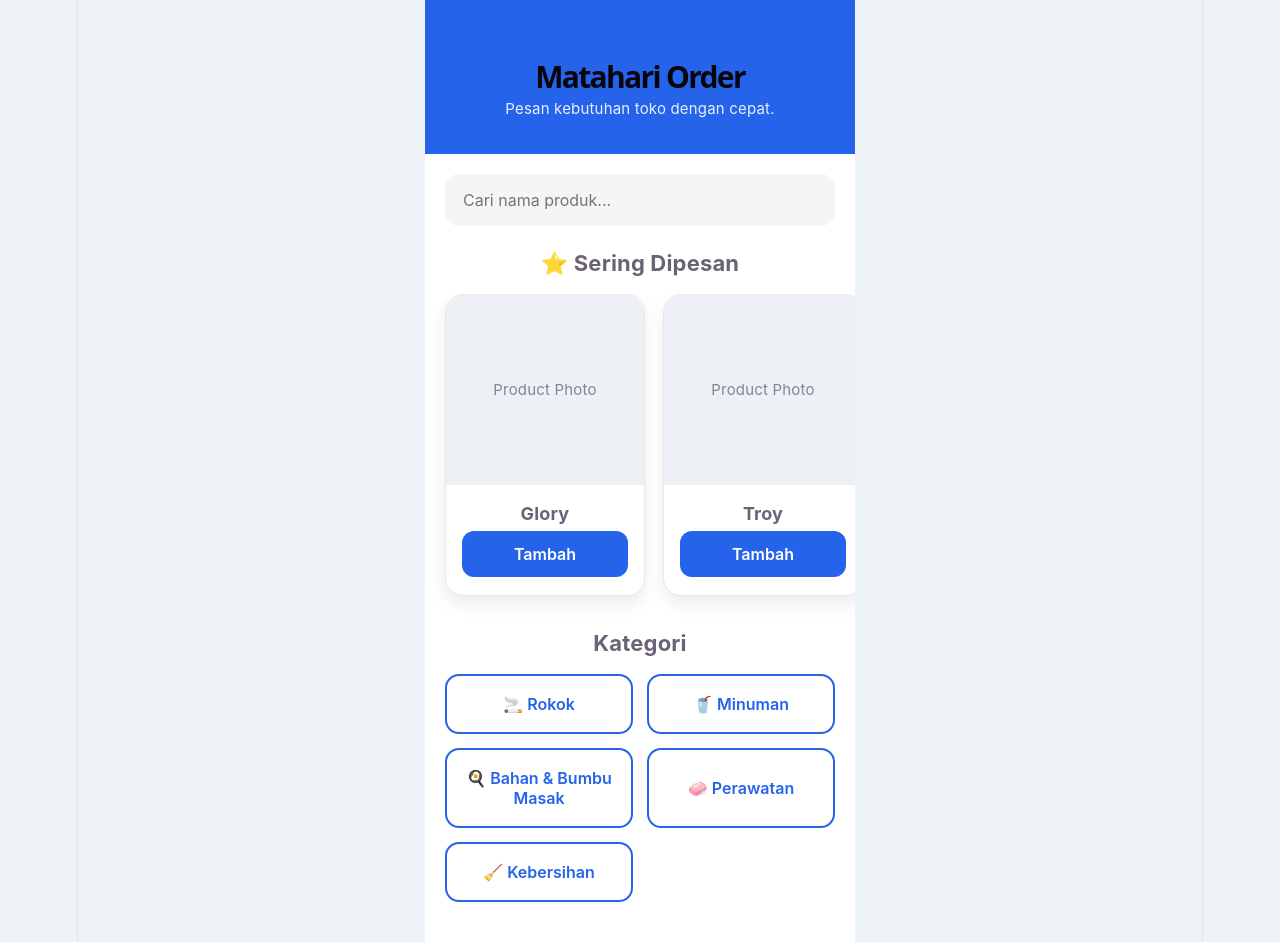
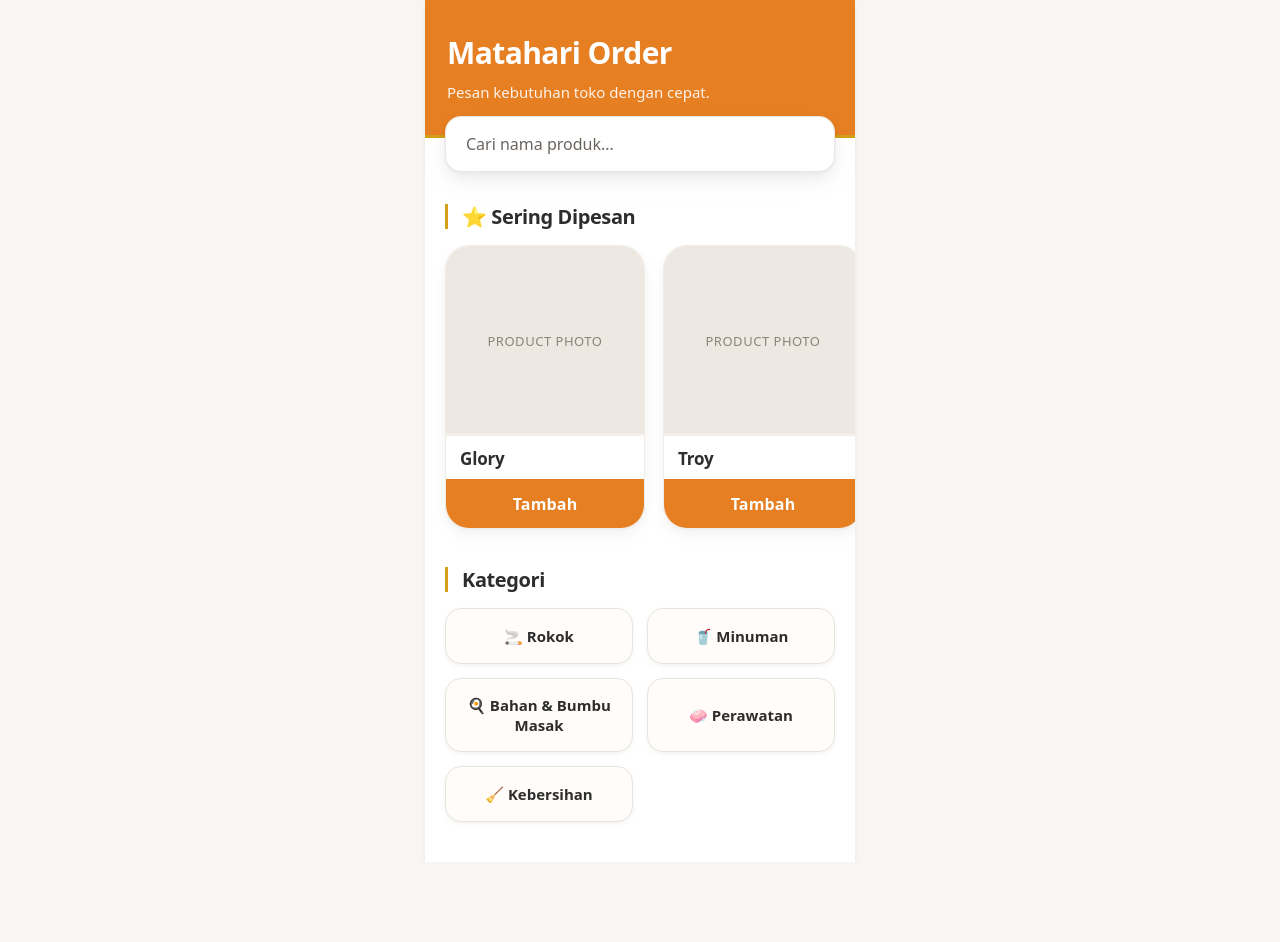
Before and after one commit to clengkono/matahari-order, a React (Vite) app: page / in a window 1280 px wide. After the commit the page ends 862 px from the top, so only its background shows below. Built offline with nearby package versions, Linux system fonts and the light colour scheme.

Commit message:
Release 0.2 - Brand foundation complete

```diff
--- a/src/App.css
+++ b/src/App.css
@@ -1,194 +1,300 @@
-*{
-  margin:0;
-  padding:0;
-  box-sizing:border-box;
-  font-family:Inter, Arial, Helvetica, sans-serif;
+/* ==========================================================================
+   MATAHARI ORDER — App Styles
+   Visual layer only. All class names match App.jsx markup.
+   ========================================================================== */
+
+
+/* --------------------------------------------------------------------------
+   1. Design Tokens
+   -------------------------------------------------------------------------- */
+
+:root {
+  /* Brand colors */
+  --color-primary: #E67E22;
+  --color-primary-hover: #D35400;
+  --color-accent: #D4A017;
+  --color-white: #FFFFFF;
+  --color-text: #2D2D2D;
+  --color-text-muted: #6B6560;
+  --color-bg: #F8F6F2;
+  --color-surface: #FFFFFF;
+  --color-surface-raised: #FFFCF9;
+  --color-border: #E8E4DE;
+  --color-border-light: #F0ECE6;
+  --color-image-bg: #EDE8E1;
+  --color-image-text: #8A847C;
+
+  /* Typography */
+  --font-family: system-ui, -apple-system, "Segoe UI", Roboto, "Helvetica Neue", Arial, sans-serif;
+
+  /* Border radius */
+  --radius-sm: 12px;
+  --radius-md: 16px;
+  --radius-lg: 20px;
+  --radius-xl: 24px;
+
+  /* Layered shadows — warm charcoal tint, low opacity */
+  --shadow-layered-sm:
+    0 1px 2px rgba(45, 45, 45, 0.03),
+    0 2px 6px rgba(45, 45, 45, 0.04);
+  --shadow-layered-md:
+    0 1px 3px rgba(45, 45, 45, 0.03),
+    0 4px 12px rgba(45, 45, 45, 0.04),
+    0 8px 20px rgba(45, 45, 45, 0.03);
+  --shadow-layered-lg:
+    0 2px 4px rgba(45, 45, 45, 0.04),
+    0 8px 20px rgba(45, 45, 45, 0.05),
+    0 16px 32px rgba(45, 45, 45, 0.03);
+  --shadow-search-float:
+    0 2px 4px rgba(45, 45, 45, 0.04),
+    0 6px 16px rgba(45, 45, 45, 0.06),
+    0 12px 28px rgba(45, 45, 45, 0.04);
+
+  /* Motion */
+  --transition: 0.15s ease;
 }
 
-body{
-  background:#eef3f8;
+
+/* --------------------------------------------------------------------------
+   2. Base / Reset
+   -------------------------------------------------------------------------- */
+
+* {
+  margin: 0;
+  padding: 0;
+  box-sizing: border-box;
+  font-family: var(--font-family);
 }
 
-.app{
-  max-width:430px;
-  min-height:100vh;
-  margin:auto;
-  background:white;
+body {
+  background: var(--color-bg);
+  color: var(--color-text);
+  -webkit-font-smoothing: antialiased;
+  -moz-osx-font-smoothing: grayscale;
 }
 
-.header{
-  background:#2563eb;
-  color:white;
-  padding:32px 22px;
+
+/* --------------------------------------------------------------------------
+   3. App Shell
+   -------------------------------------------------------------------------- */
+
+.app {
+  max-width: 430px;
+  min-height: 100vh;
+  margin: auto;
+  background: var(--color-surface);
+  box-shadow: var(--shadow-layered-sm);
 }
 
-.header h1{
-  font-size:30px;
-  font-weight:700;
-  margin-bottom:6px;
+
+/* --------------------------------------------------------------------------
+   4. Header
+   -------------------------------------------------------------------------- */
+
+.header {
+  background: var(--color-primary);
+  color: var(--color-white);
+  padding: 36px 22px 32px;
+  border-bottom: 3px solid var(--color-accent);
 }
 
-.header p{
-  opacity:.9;
-  font-size:15px;
+.header h1 {
+  font-size: 30px;
+  font-weight: 700;
+  margin-bottom: 10px;
+  letter-spacing: -0.02em;
+  line-height: 1.15;
+  color: var(--color-white);
 }
 
-.searchSection{
-  padding:20px;
+.header p {
+  font-size: 15px;
+  font-weight: 400;
+  line-height: 1.5;
+  color: rgba(255, 255, 255, 0.9);
 }
 
-.searchBox{
-  width:100%;
-  padding:16px 18px;
-  border:none;
-  border-radius:14px;
-  background:#f3f5f7;
-  font-size:16px;
+
+/* --------------------------------------------------------------------------
+   5. Search — floating premium secondary focal point
+   -------------------------------------------------------------------------- */
+
+.searchSection {
+  position: relative;
+  z-index: 2;
+  padding: 0 20px 24px;
+  margin-top: -22px;
+  background: transparent;
 }
 
-.searchBox:focus{
-  outline:none;
+.searchBox {
+  width: 100%;
+  min-height: 52px;
+  padding: 16px 20px;
+  border: 1px solid rgba(232, 228, 222, 0.9);
+  border-radius: var(--radius-md);
+  background: var(--color-white);
+  font-size: 16px;
+  color: var(--color-text);
+  box-shadow: var(--shadow-search-float);
+  transition:
+    border-color var(--transition),
+    box-shadow var(--transition);
 }
 
-.sectionTitle{
-  font-size:22px;
-  font-weight:700;
-  margin:4px 20px 18px;
+.searchBox::placeholder {
+  color: var(--color-text-muted);
 }
 
-.productRow{
-  display:flex;
-  gap:18px;
-  overflow-x:auto;
-  padding:0 20px 30px;
+.searchBox:focus {
+  outline: none;
+  border-color: var(--color-accent);
+  box-shadow:
+    var(--shadow-search-float),
+    0 0 0 3px rgba(212, 160, 23, 0.12);
 }
 
-.productRow::-webkit-scrollbar{
-  display:none;
+
+/* --------------------------------------------------------------------------
+   6. Section Titles
+   -------------------------------------------------------------------------- */
+
+.sectionTitle {
+  font-size: 20px;
+  font-weight: 700;
+  margin: 8px 20px 16px;
+  padding-left: 14px;
+  border-left: 3px solid var(--color-accent);
+  color: var(--color-text);
+  letter-spacing: -0.02em;
+  line-height: 1.25;
 }
 
-.productCard{
 
-  min-width:200px;
+/* --------------------------------------------------------------------------
+   7. Product Row (horizontal scroll)
+   -------------------------------------------------------------------------- */
 
-  border-radius:18px;
-
-  overflow:hidden;
-
-  background:white;
-
-  border:1px solid #e8e8e8;
-
-  box-shadow:0 8px 18px rgba(0,0,0,.08);
-
+.productRow {
+  display: flex;
+  gap: 18px;
+  overflow-x: auto;
+  padding: 0 20px 30px;
 }
 
-.imagePlaceholder{
-
-  height:190px;
-
-  display:flex;
-
-  justify-content:center;
-
-  align-items:center;
-
-  background:#edf1f5;
-
-  color:#7b8794;
-
-  font-size:15px;
-
+.productRow::-webkit-scrollbar {
+  display: none;
 }
 
-.productName{
 
-  font-size:18px;
+/* --------------------------------------------------------------------------
+   8. Product Cards — catalog photo emphasis, connected action
+   -------------------------------------------------------------------------- */
 
-  font-weight:700;
-
-  padding:16px 16px 4px;
-
+.productCard {
+  display: flex;
+  flex-direction: column;
+  min-width: 200px;
+  border-radius: var(--radius-xl);
+  overflow: hidden;
+  background: var(--color-surface);
+  border: 1px solid var(--color-border-light);
+  box-shadow: var(--shadow-layered-md);
 }
 
-.productCategory{
-
-  color:#777;
-
-  padding:0 16px 18px;
-
+.imagePlaceholder {
+  flex-shrink: 0;
+  height: 190px;
+  display: flex;
+  justify-content: center;
+  align-items: center;
+  background: var(--color-image-bg);
+  color: var(--color-image-text);
+  font-size: 13px;
+  font-weight: 500;
+  letter-spacing: 0.04em;
+  text-transform: uppercase;
+  border-bottom: 1px solid var(--color-border-light);
+  box-shadow: inset 0 -1px 0 rgba(255, 255, 255, 0.6);
 }
 
-.addButton{
-
-  margin:0 16px 18px;
-
-  width:calc(100% - 32px);
-
-  border:none;
-
-  border-radius:12px;
-
-  padding:13px;
-
-  background:#2563eb;
-
-  color:white;
-
-  font-size:16px;
-
-  font-weight:600;
-
-  cursor:pointer;
-
+.productName {
+  font-size: 17px;
+  font-weight: 700;
+  padding: 12px 14px 10px;
+  color: var(--color-text);
+  letter-spacing: -0.01em;
+  line-height: 1.25;
 }
 
-.addButton:hover{
-
-  background:#1d4ed8;
-
+.productCategory {
+  color: var(--color-text-muted);
+  padding: 0 14px 12px;
 }
 
-.categoryGrid{
-
-  display:grid;
-
-  grid-template-columns:repeat(2,1fr);
-
-  gap:14px;
-
-  padding:0 20px 40px;
-
+.addButton {
+  margin: 0;
+  width: 100%;
+  min-height: 46px;
+  border: none;
+  border-top: 1px solid rgba(230, 126, 34, 0.2);
+  border-radius: 0;
+  padding: 13px;
+  background: var(--color-primary);
+  color: var(--color-white);
+  font-size: 16px;
+  font-weight: 600;
+  letter-spacing: 0.01em;
+  cursor: pointer;
+  transition: background-color var(--transition);
 }
 
-.categoryButton{
-
-  border:none;
-
-  border-radius:14px;
-
-  background:white;
-
-  border:2px solid #2563eb;
-
-  color:#2563eb;
-
-  font-size:16px;
-
-  font-weight:600;
-
-  padding:18px;
-
-  cursor:pointer;
-
-  transition:.2s;
-
+.addButton:hover {
+  background: var(--color-primary-hover);
 }
 
-.categoryButton:hover{
+.addButton:focus-visible {
+  outline: 2px solid var(--color-accent);
+  outline-offset: -2px;
+}
 
-  background:#2563eb;
 
-  color:white;
+/* --------------------------------------------------------------------------
+   9. Category Grid
+   -------------------------------------------------------------------------- */
 
+.categoryGrid {
+  display: grid;
+  grid-template-columns: repeat(2, 1fr);
+  gap: 14px;
+  padding: 0 20px 40px;
 }
+
+.categoryButton {
+  min-height: 56px;
+  border: 1px solid var(--color-border);
+  border-radius: var(--radius-md);
+  background: var(--color-surface-raised);
+  color: var(--color-text);
+  font-size: 15px;
+  font-weight: 600;
+  padding: 16px 14px;
+  text-align: center;
+  cursor: pointer;
+  box-shadow: var(--shadow-layered-sm);
+  transition:
+    background-color var(--transition),
+    border-color var(--transition),
+    box-shadow var(--transition);
+}
+
+.categoryButton:hover {
+  background: #FFF8F0;
+  border-color: var(--color-primary);
+  box-shadow: var(--shadow-layered-md);
+}
+
+.categoryButton:focus-visible {
+  outline: 2px solid var(--color-accent);
+  outline-offset: 2px;
+}
--- a/src/index.css
+++ b/src/index.css
@@ -1,111 +1,48 @@
+/* ==========================================================================
+   MATAHARI ORDER — Global Styles
+   Shared tokens and document-level defaults.
+   Component styles live in App.css.
+   ========================================================================== */
+
+
+/* --------------------------------------------------------------------------
+   1. Shared Design Tokens
+   (Mirrors App.css for document-level use)
+   -------------------------------------------------------------------------- */
+
 :root {
-  --text: #6b6375;
-  --text-h: #08060d;
-  --bg: #fff;
-  --border: #e5e4e7;
-  --code-bg: #f4f3ec;
-  --accent: #aa3bff;
-  --accent-bg: rgba(170, 59, 255, 0.1);
-  --accent-border: rgba(170, 59, 255, 0.5);
-  --social-bg: rgba(244, 243, 236, 0.5);
-  --shadow:
-    rgba(0, 0, 0, 0.1) 0 10px 15px -3px, rgba(0, 0, 0, 0.05) 0 4px 6px -2px;
+  --color-primary: #E67E22;
+  --color-accent: #D4A017;
+  --color-text: #2D2D2D;
+  --color-bg: #F8F6F2;
+  --color-surface: #FFFFFF;
+  --color-border: #E8E4DE;
 
-  --sans: system-ui, 'Segoe UI', Roboto, sans-serif;
-  --heading: system-ui, 'Segoe UI', Roboto, sans-serif;
-  --mono: ui-monospace, Consolas, monospace;
-
-  font: 18px/145% var(--sans);
-  letter-spacing: 0.18px;
-  color-scheme: light dark;
-  color: var(--text);
-  background: var(--bg);
   font-synthesis: none;
   text-rendering: optimizeLegibility;
   -webkit-font-smoothing: antialiased;
   -moz-osx-font-smoothing: grayscale;
-
-  @media (max-width: 1024px) {
-    font-size: 16px;
-  }
 }
 
-@media (prefers-color-scheme: dark) {
-  :root {
-    --text: #9ca3af;
-    --text-h: #f3f4f6;
-    --bg: #16171d;
-    --border: #2e303a;
-    --code-bg: #1f2028;
-    --accent: #c084fc;
-    --accent-bg: rgba(192, 132, 252, 0.15);
-    --accent-border: rgba(192, 132, 252, 0.5);
-    --social-bg: rgba(47, 48, 58, 0.5);
-    --shadow:
-      rgba(0, 0, 0, 0.4) 0 10px 15px -3px, rgba(0, 0, 0, 0.25) 0 4px 6px -2px;
-  }
 
-  #social .button-icon {
-    filter: invert(1) brightness(2);
-  }
-}
+/* --------------------------------------------------------------------------
+   2. Document / Root
+   -------------------------------------------------------------------------- */
 
 body {
   margin: 0;
+  background: var(--color-bg);
+  color: var(--color-text);
 }
 
 #root {
-  width: 1126px;
+  width: 100%;
   max-width: 100%;
   margin: 0 auto;
-  text-align: center;
-  border-inline: 1px solid var(--border);
   min-height: 100svh;
-  display: flex;
-  flex-direction: column;
   box-sizing: border-box;
 }
 
-h1,
-h2 {
-  font-family: var(--heading);
-  font-weight: 500;
-  color: var(--text-h);
-}
-
-h1 {
-  font-size: 56px;
-  letter-spacing: -1.68px;
-  margin: 32px 0;
-  @media (max-width: 1024px) {
-    font-size: 36px;
-    margin: 20px 0;
-  }
-}
-h2 {
-  font-size: 24px;
-  line-height: 118%;
-  letter-spacing: -0.24px;
-  margin: 0 0 8px;
-  @media (max-width: 1024px) {
-    font-size: 20px;
-  }
-}
 p {
   margin: 0;
 }
-
-code,
-.counter {
-  font-family: var(--mono);
-  display: inline-flex;
-  border-radius: 4px;
-  color: var(--text-h);
-}
-
-code {
-  font-size: 15px;
-  line-height: 135%;
-  padding: 4px 8px;
-  background: var(--code-bg);
-}
```
